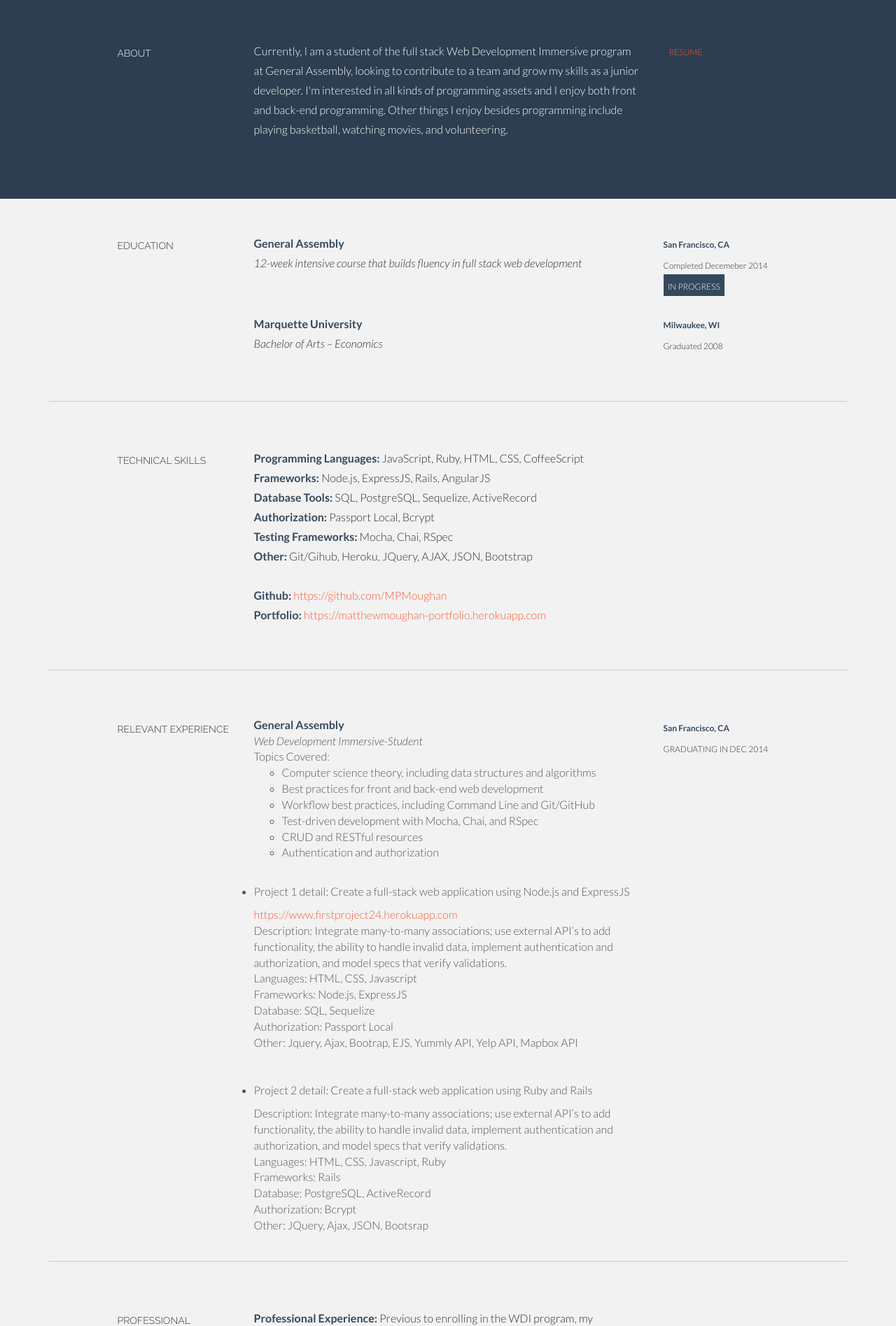
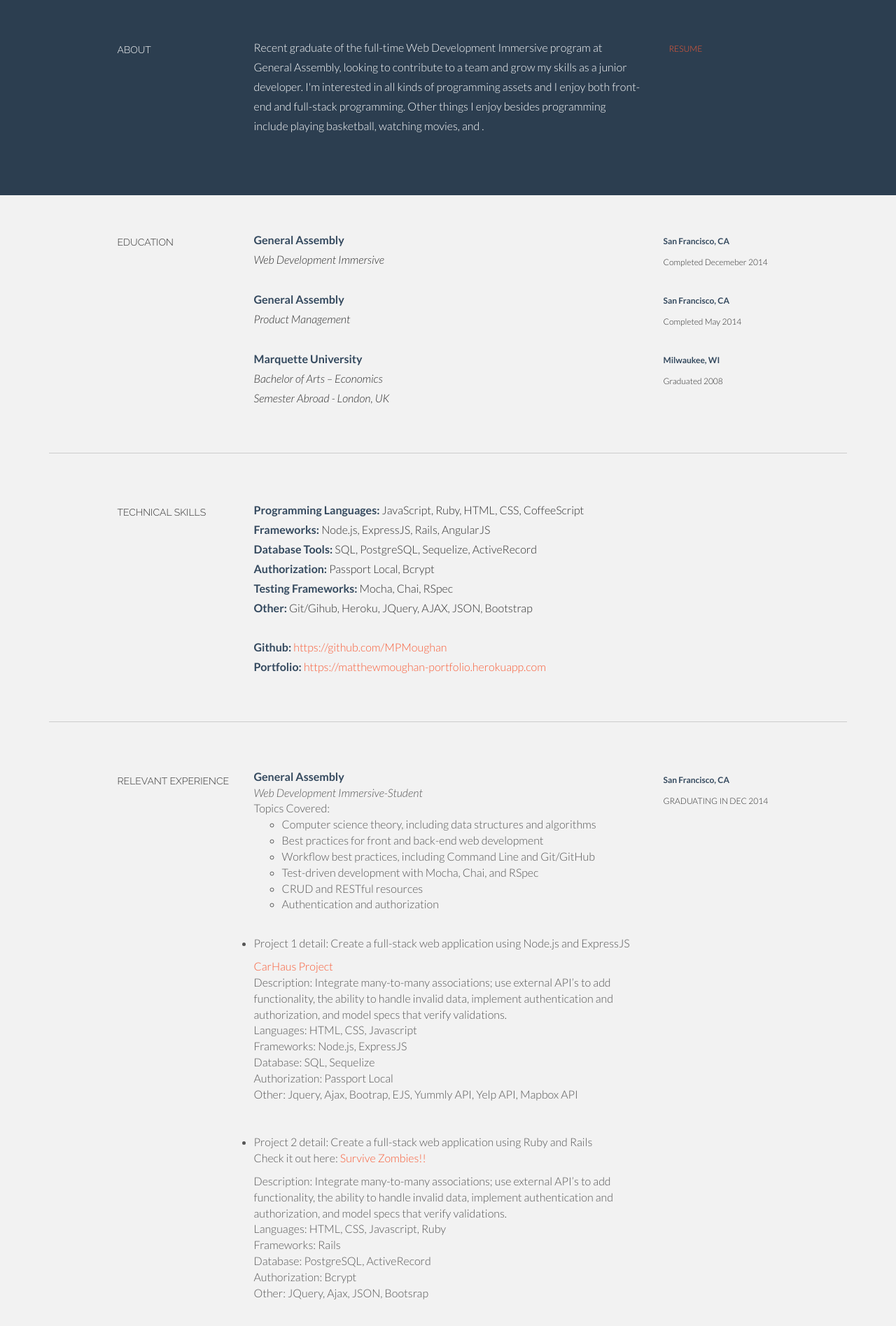
Before and after one commit to MPMoughan/mm_portfolio, a Node server app: page / in a window 1280 px wide. Shown: the part 611-2506 px from the top of the page at 70% size. Run offline with Node 20, Linux system fonts and the light colour scheme; some libraries are stand-ins or nearby versions.

Commit message:
updates to push to heroku

```diff
--- a/assets/css/main.css
+++ b/assets/css/main.css
@@ -194,9 +194,9 @@ sm {
 
 /* Header Wrap */
 #headerwrap {
-  background: url(http://cdn.wonderfulengineering.com/wp-content/uploads/2014/07/background-wallpapers-7.jpg) no-repeat center top;
-  margin-top: 60px;
-  padding-top:350px;
+  background: url(http://i.imgur.com/teKvsFK.jpg) no-repeat center top;
+  margin-top: 55px;
+  padding-top:120px;
   text-align:center;
   background-attachment: relative;
   background-position: center center;
--- a/views/index.ejs
+++ b/views/index.ejs
@@ -23,10 +23,10 @@
           <h5>ABOUT</h5>
         </div>
         <div class="col-lg-6">
-          <p>Currently, I am a student of the full stack Web Development Immersive program at General Assembly, looking to contribute to a team and grow my skills as a junior developer. I'm interested in all kinds of programming assets and I enjoy both front and back-end programming. Other things I enjoy besides programming include playing basketball, watching movies, and volunteering.</p>
+          <p>Recent graduate of the full-time Web Development Immersive program at General Assembly, looking to contribute to a team and grow my skills as a junior developer. I'm interested in all kinds of programming assets and I enjoy both front-end and full-stack programming. Other things I enjoy besides programming include playing basketball, watching movies, and .</p>
         </div>
         <div class="col-lg-3">
-          <p><a target='_blank' href=""><i class="icon-file"></i><sm>RESUME</sm></a></p>
+          <p><a target='_blank' href="https://drive.google.com/file/d/0B8AApAPxWz1lSzFKLUREWGJMbEU/view?usp=sharing"><i class="icon-file"></i><sm>RESUME</sm></a></p>
         </div>
       </div>
     </div>
@@ -47,7 +47,7 @@
           <p>
             <t>General Assembly</t>
             <br>
-            <i>12-week intensive course that builds fluency in full stack web development</i>
+            <i> Web Development Immersive</i>
             <br>
           </p>
         </div>
@@ -57,15 +57,33 @@
             <br>
             <sm>Completed Decemeber 2014</sm>
             <br>
-            <imp><sm>IN PROGRESS</sm></imp>
+
+          </p>
+        </div>
+        <div class="col-lg-6 col-lg-offset-3">
+          <p>
+            <t>General Assembly</t>
+            <br>
+            <i> Product Management</i>
+            <br>
+          </p>
+        </div>
+        <div class="col-lg-3">
+          <p>
+            <sm><t>San Francisco, CA</t></sm>
+            <br>
+            <sm>Completed May 2014</sm>
+            <br>
+
           </p>
         </div>
 
-      <!-- UCSD -->
+      <!-- MARQUETTE -->
         <div class="col-lg-6 col-lg-offset-3">
           <p><t>Marquette University</t>
             <br>
-            <i>Bachelor of Arts – Economics</i>
+            <i>Bachelor of Arts – Economics</i> <br>
+            <i>Semester Abroad - London, UK</i>
             <br>
           </p>
         </div>
@@ -152,7 +170,7 @@
           <ul style="padding-left: 0;">
             <li>Project 1 detail: Create a full-stack web application using Node.js and ExpressJS</li>
           </ul>
-          <a target='_blank' href="https://www.firstproject24.herokuapp.com">https://www.firstproject24.herokuapp.com</a>
+          <a target='_blank' href="http://carhaus.herokuapp.com/">CarHaus Project</a>
           <br>
           Description: Integrate many-to-many associations; use external API’s to add functionality, the ability to handle invalid data, implement authentication and authorization, and model specs that verify validations.
           <br>
@@ -171,6 +189,8 @@
 
           <ul style="padding-left: 0;">
             <li>Project 2 detail: Create a full-stack web application using Ruby and Rails</li>
+          Check it out here: <a target='_blank' href="https://zombiesurvivalguide.herokuapp.com/">Survive Zombies!!</a>
+          <br>
           </ul>
           Description: Integrate many-to-many associations; use external API’s to add functionality, the ability to handle invalid data, implement authentication and authorization, and model specs that verify validations.
           <br>
@@ -301,14 +321,14 @@
     <div class="container sauce">
       <div class="row">
           <div class="col-lg-1 col-lg-offset-1">
-            <h5>PORTFOLIO</h5>
+            <h5>PORTFOLIO and PROJECTS</h5>
           </div>
           <div class="col-lg-6">
             <p><img class="img-responsive" src="http://i.imgur.com/Cjxvgb4.png" alt=""></p>
           </div>
           <div class="col-lg-4">
             <p style="color:white; font-weight: bold;">mubbtweets</p>
-          <p><more>MovieMon was an app I built when I was first learning how to use API calls. It allows users to get more details from the movies they search and they also have the option to favorite the movie. This app was built using Javascript, HTML, CSS, Node.js, and ExpressJS
+          <p><more>Inspired by the start of the college basketball season and staunch support of my alma mater. mubbtweets is a tracker with search key of “mubb”, which filters and displays streaming tweets, as well as geo-locates them. Tech: JavaScript, Node.js, Express,  Postgres, Socket.io, and Mapbox and Twitter APIs.
           <br>
           <br>
           <a target='_blank' href="https://mubbtweets.herokuapp.com/" target='_blank'>See Here</a>
@@ -316,46 +336,27 @@
           </div>
 
           <div class="col-lg-6 col-lg-offset-2">
-            <p><img class="img-responsive" src="https://i.imgur.com/GNzGrGy.png?1" alt=""></p>
+            <p><img class="img-responsive" src="http://i.imgur.com/WesXeCh.png" alt=""></p>
           </div>
           <div class="col-lg-4">
-              <p style="color: white; font-weight: bold;">FOODMON</p>
-            <p><more>FoodMon was the web app I built for my first offical project at General Assembly. It allows users who have a difficult time choosing what to eat be more decesive with a fun game I implemented as it's main feature. Users also have access to view recipes that emerged victrious from the game and also includes search features for more specific recipes users might want and restaruants that they might want to check out. This app was built using Javascript, HTML, CSS, Node.js, ExpessJS, SQL, Sequelize, Passport Local, Jquery, Ajax, Bootstrap, EJS, Yummly API, Yelp api, Mapbox api
+              <p style="color: white; font-weight: bold;">CarHaus</p>
+            <p><more>The inspiration came from my love of cars and desire to develop an idea for a social community of car enthusiasts. I had originally developed the idea in General Assembly's Product Management course and was inspired to take that idea and create something tangible from it. Simple functionality allows users to share photos of their favorite cars and like other users' photos. Tech: JavaScript, Node.js, Express, Bootstrap, Postgres, and UploadCare API.
+
             <br>
             <br>
-              <a target='_blank' href="https://firstproject24.herokuapp.com/home" target='_blank'>See Here</a>
+              <a target='_blank' href="http://carhaus.herokuapp.com/" target='_blank'>See Here</a>
             </p>
           </div>
 
           <div class="col-lg-6 col-lg-offset-2">
-            <p><img class="img-responsive" src="https://i.imgur.com/VvDRkUW.png?1" alt=""></p>
+            <p><img class="img-responsive" src="http://i.imgur.com/LfiAAYe.png" alt=""></p>
           </div>
           <div class="col-lg-4">
-              <p style="color: white; font-weight: bold;">PORTFOLIO</p>
-            <p><more>I built my portfolio on the side just to have a place where I can store my projects and give more details about my story and just who I am as a person. I built this using HTML, CSS, and Javascript.
+              <p style="color: white; font-weight: bold;">Zombie Survival Guide</p>
+            <p><more>Second project of the WDI program and was a group project. Idea for the app was inspired to create an app for disaster preparedness with a slight twist for the zombie apocalypse. Tech: Ruby on Rails & assorted gems, Postgres, Github (“blessed repo” and merge conflict resolution), Mapbox and FourSqaure APIs
             <br>
             <br>
-              <a target='_blank' href="https://ryan-portfolio.herokuapp.com/" target='_blank'>See Here</a>
-            </p>
-          </div>
-
-          <div class="col-lg-6 col-lg-offset-2">
-            <p><img class="img-responsive" src="https://i.imgur.com/SmyTf9S.png?1" alt=""></p>
-          </div>
-          <div class="col-lg-4">
-              <p style="color: white; font-weight: bold;">COOKMON</p>
-            <p><more>CookMon was one of the first web applications I made when I learned Ruby on Rails. For me personally, it felt incredibly different from Javascript and it took some time to get used to but, I realized how powerful Rails is as a Framework. This application allows users to store their personal recipe books online, as a result they would have an easier time access all their recipes. Through this app users can search for specific recipes with certain ingredients or ingredients that correlate with specific recipes. I built this app using Ruby, Rails, Javascript, HTML, and CSS <br/><br/>
-              <a href="https://ryan-cooks.herokuapp.com/" target="_blank">See Here</a>
-            </p>
-          </div>
-
-          <div class="col-lg-6 col-lg-offset-2">
-            <p><img class="img-responsive" src="https://i.imgur.com/NCMK2jU.png" alt=""></p>
-          </div>
-          <div class="col-lg-4">
-              <p style="color: white; font-weight: bold;">MOONWALK</p>
-            <p><more>Moonwalk was the first web application that I made in a team. I got more proficient at using GitHub in terms of pull requests and issues. This application is a single family unit calculator that provides the user to see if they get a good return of investment on a selected property. We built this app using Rails, ActiveRecord, Bcrypt, Nokogiri, AJAX, JSON, and JQuery <br/><br/>
-              <a target='_blank' href="https://moonwalk.herokuapp.com/">See Here</a>
+              <a target='_blank' href="https://zombiesurvivalguide.herokuapp.com/" target='_blank'>See Here</a>
             </p>
           </div>
 
```
